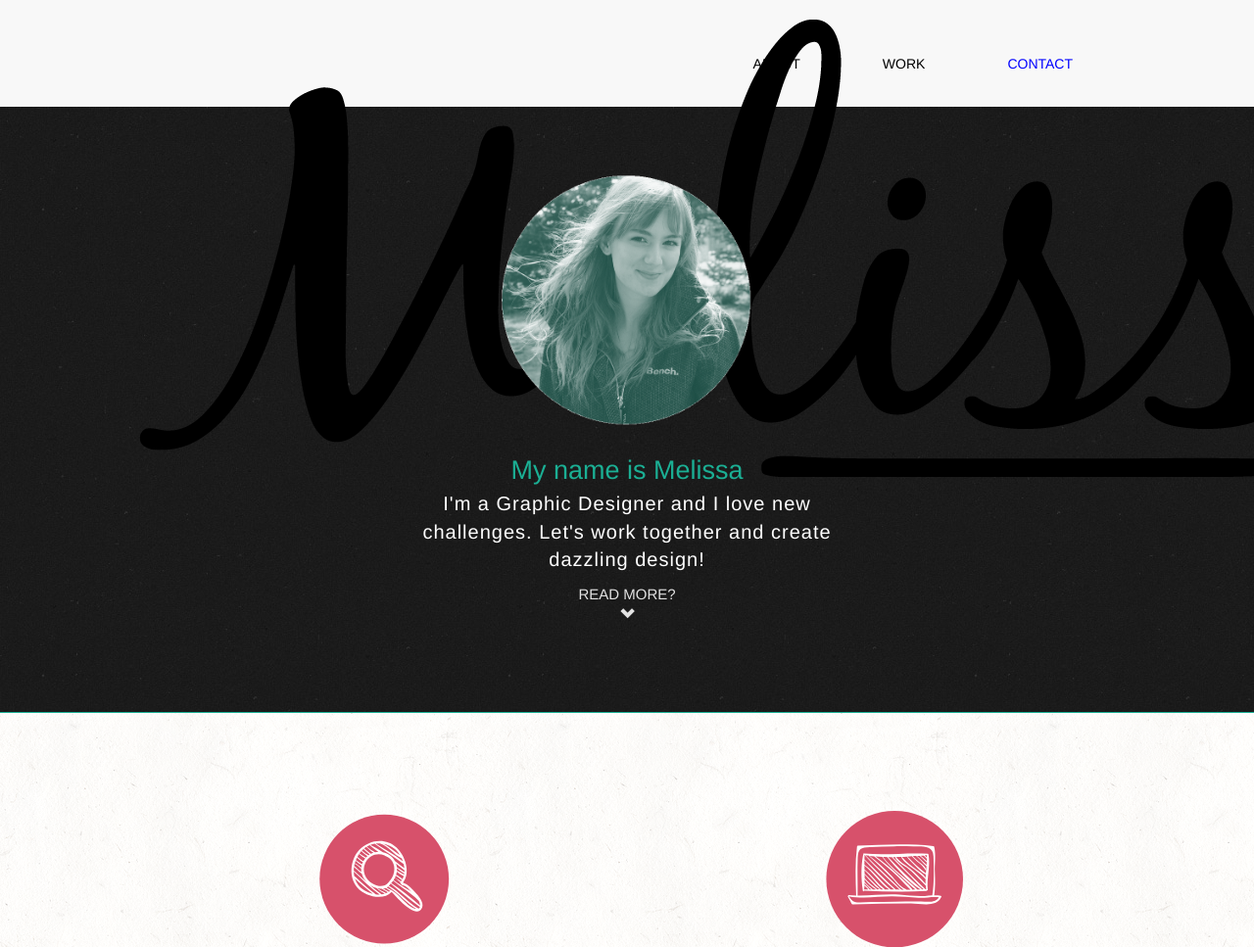
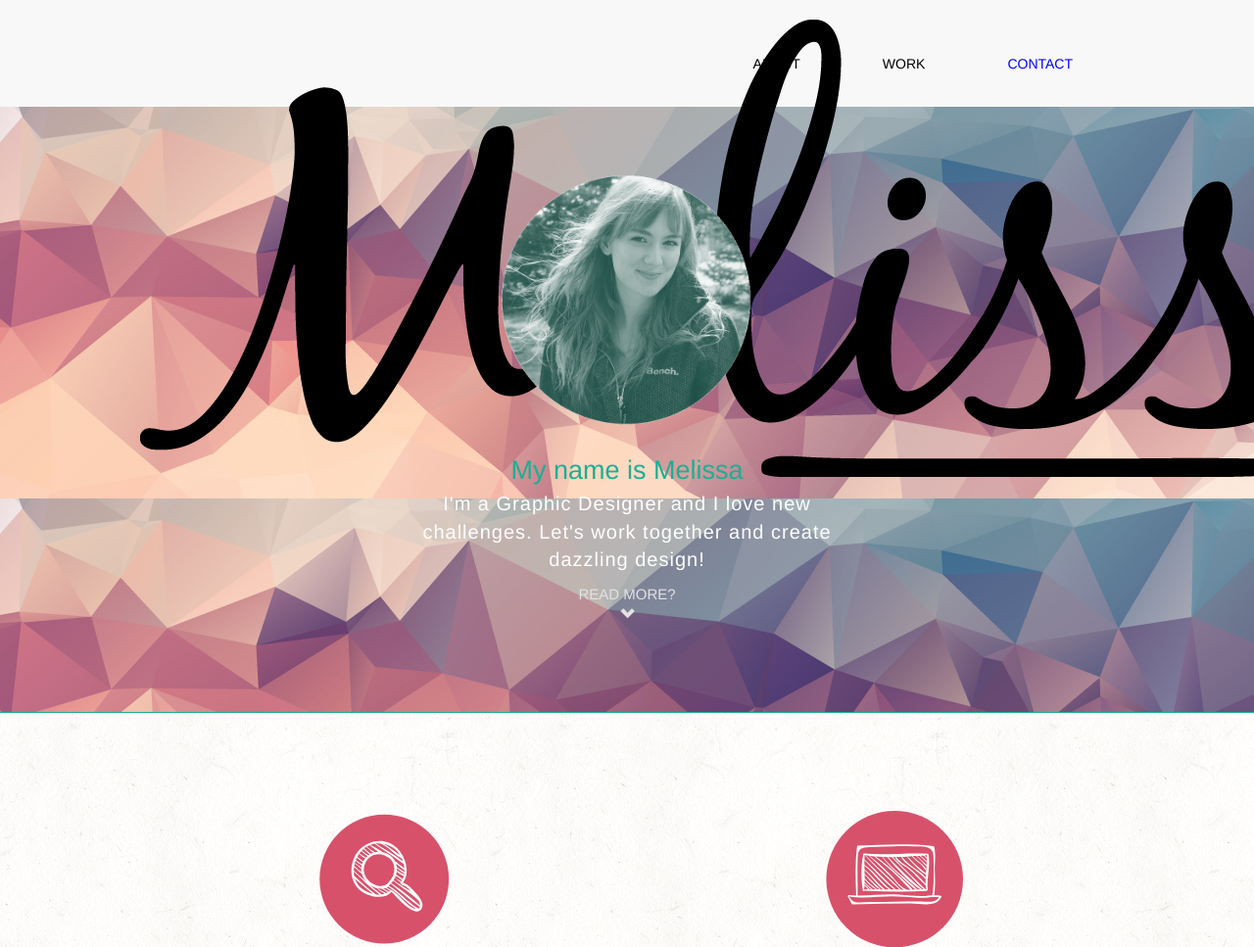
Before and after one commit to melissaroy/melissaroy, a PHP site: page / in a window 1280 px wide; the page is wider, and only the part inside the window is pictured. Shown: the top 967 px of that part at 98% size. Run offline with PHP 8.4, Linux system fonts and the light colour scheme; some libraries are stand-ins or nearby versions.

Commit message:
feat(img): new intro image

```diff
--- a/css/scrolling-nav.css
+++ b/css/scrolling-nav.css
@@ -33,7 +33,7 @@
     height: 100%;
     padding-top: 25px;
     text-align: center;
-    background-image: url("../images/broken_noise.png");
+    background-image: url("../images/intro-bg.jpg");
     background-repeat: repeat;
     border-bottom: 1px solid #1baf94;
     background-attachment:fixed;
```
Also changed, not shown: images/intro-bg.jpg (added).
